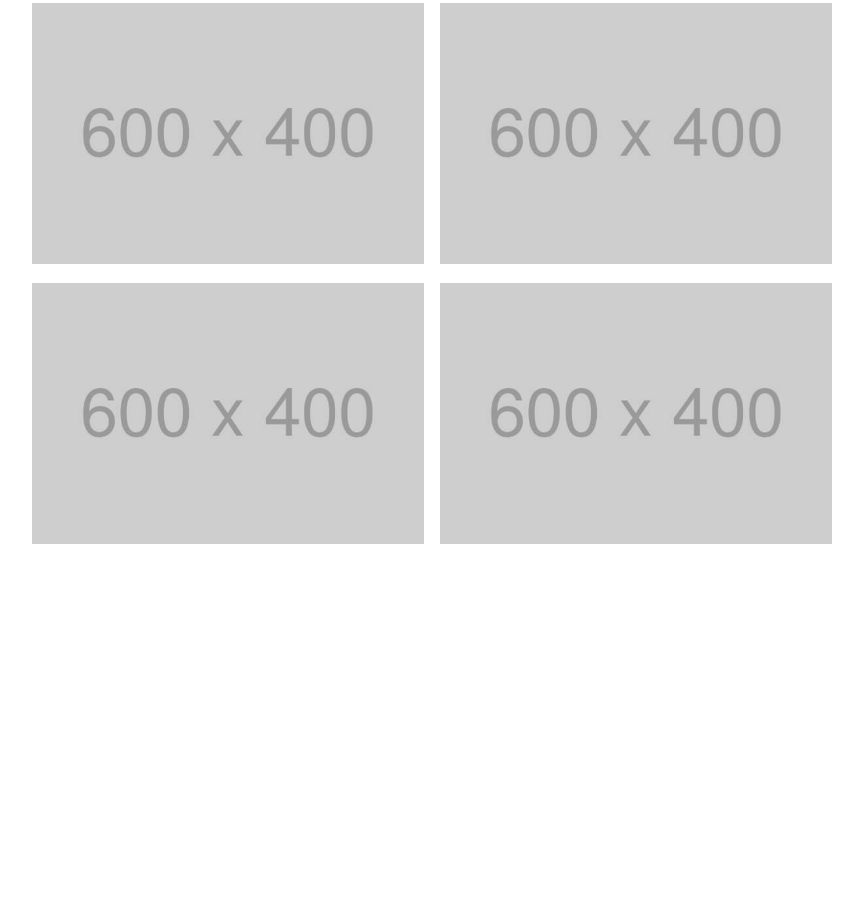
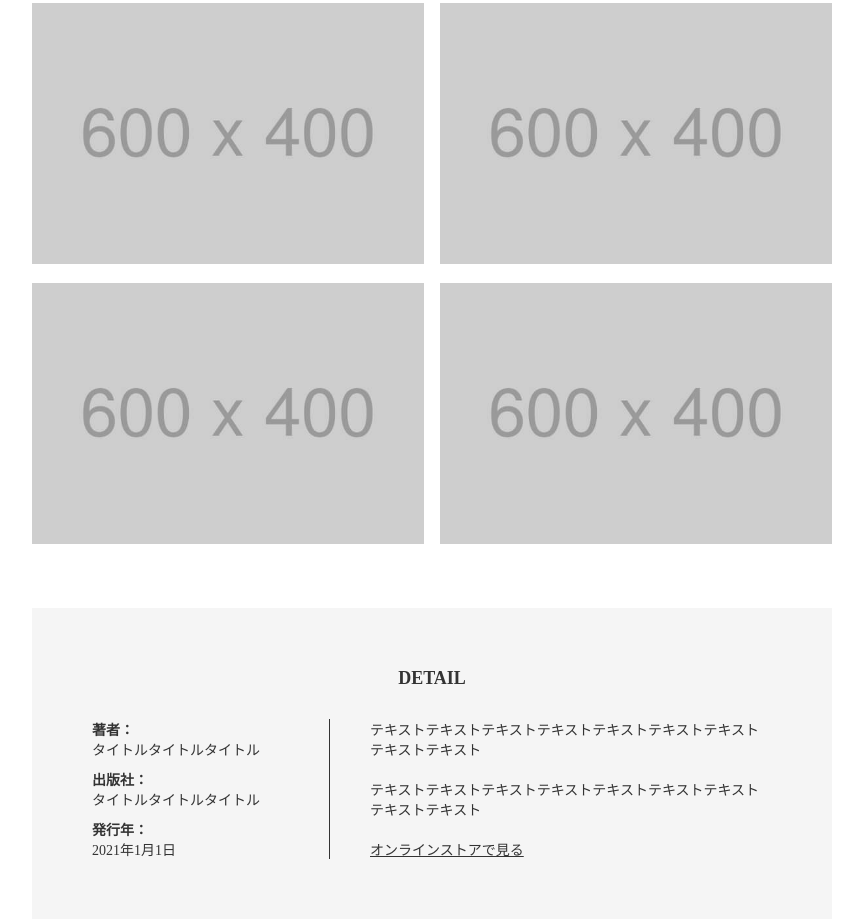
Before and after one commit to a-myzk/codestep-photo-second, a plain HTML site: page index.html in a window 1280 px wide. Shown: the part 1027-1949 px from the top of the page, without its empty margins (208-1071 px from the left). Before the commit the page ends 1635 px from the top, so only its background shows below. Drawn offline with Linux system fonts and the light colour scheme; some packages are replaced by stand-ins of ours.

Commit message:
[Update]detailセクション作成

```diff
--- a/css/style.css
+++ b/css/style.css
@@ -85,3 +85,38 @@ ul {
   width: 49%;
   margin-bottom: 15px;
 }
+
+/* detail
+------------------------------------------- */
+#detail {
+  background-color: #f5f5f5;
+  padding: 60px;
+  margin-bottom: 60px;
+}
+#detail .detail-contents {
+  display: flex;
+}
+#detail dl {
+  width: 35%;
+  border-right: solid 1px #333;
+  padding-right: 40px;
+}
+#detail dt {
+  font-weight: bold;
+}
+#detail dd {
+  margin-bottom: 10px;
+}
+#detail dd:last-child {
+  margin-bottom: 0;
+}
+#detail .detail-text {
+  width: 65%;
+  padding-left: 40px;
+}
+#detail .detail-text p {
+  margin-bottom: 20px;
+}
+#detail .detail-text .link {
+  color: #333;
+}
--- a/index.html
+++ b/index.html
@@ -51,6 +51,26 @@
             <img src="img/photo4.jpg" alt="">
           </li>
         </ul>
+        <section id="detail">
+          <h2 class="section-title">
+            DETAIL
+          </h2>
+          <div class="detail-contents">
+            <dl>
+              <dt>著者：</dt>
+              <dd>タイトルタイトルタイトル</dd>
+              <dt>出版社：</dt>
+              <dd>タイトルタイトルタイトル</dd>
+              <dt>発行年：</dt>
+              <dd>2021年1月1日</dd>
+            </dl>
+            <div class="detail-text">
+              <p>テキストテキストテキストテキストテキストテキストテキストテキストテキスト</p>
+              <p>テキストテキストテキストテキストテキストテキストテキストテキストテキスト</p>
+              <a class="link" href="#">オンラインストアで見る</a>
+            </div>
+          </div>
+        </section>
       </div>
     </main>
   </div>
```
